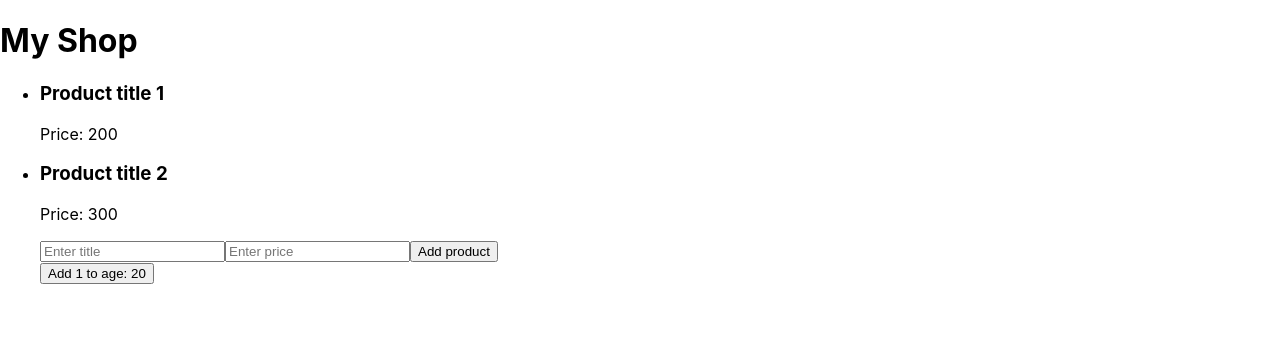
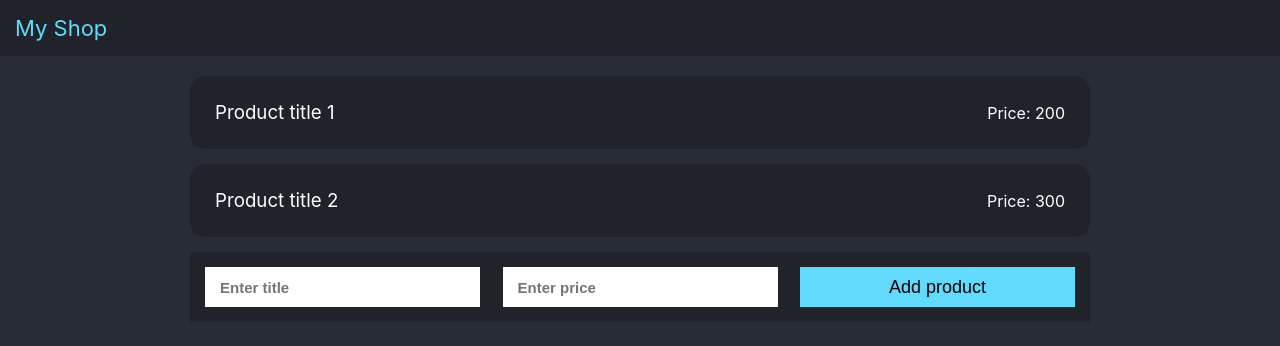
Before and after one commit to tauseef89/react-shop, a React (Create React App) app: page / in a window 1280 px wide. Shown: the top 346 px of the page. Built offline with nearby package versions, Linux system fonts and the light colour scheme.

Commit message:
styling added

```diff
--- a/src/components/Header.js
+++ b/src/components/Header.js
@@ -1,11 +1,21 @@
 import React from "react";
+// import "./header.css";
 
 const Header = () => {
   return (
-    <header>
+    <header
+    // style={headerStyle}
+    // style={{ color: "#fff", backgroundColor: "#563d7c", padding: "10px" }}
+    >
       <h1>My Shop</h1>
     </header>
   );
 };
 
+// const headerStyle = {
+//   color: "#fff",
+//   backgroundColor: "#563d7c",
+//   padding: "10px"
+// };
+
 export default Header;
--- a/src/components/ProductList.js
+++ b/src/components/ProductList.js
@@ -1,4 +1,4 @@
-import React, { useState, useEffect } from "react";
+import React, { useState } from "react";
 import ProductInfo from "./ProductInfo";
 import NewProductForm from "./NewProductForm";
 
@@ -15,7 +15,6 @@ const ProductList = () => {
       price: "300"
     }
   ]);
-  const [age, setAge] = useState(20);
 
   const addProduct = (title, price) => {
     setProducts([
@@ -23,21 +22,14 @@ const ProductList = () => {
       { title: title, price: price, id: Math.random() }
     ]);
   };
-  useEffect(() => {
-    console.log("useEffect callback", products);
-  }, [products]);
 
-  useEffect(() => {
-    console.log("useEffect callback", age);
-  }, [age]);
   return (
+    // <ul className={products.length < 3 ? "bg-red" : "bg-blue"}>
     <ul className="product-list">
       {products.map(product => {
         return <ProductInfo product={product} key={product.id} />;
       })}
       <NewProductForm addProduct={addProduct} />
-
-      <button onClick={() => setAge(age + 1)}>Add 1 to age: {age}</button>
     </ul>
   );
 };
--- /dev/null
+++ b/src/components/header.css
@@ -0,0 +1,5 @@
+header {
+  background: purple;
+  color: #fff;
+  padding: 10px;
+}
--- a/src/index.css
+++ b/src/index.css
@@ -1,13 +1,100 @@
+* {
+  margin: 0;
+  padding: 0;
+  box-sizing: border-box;
+}
 body {
-  margin: 0;
-  font-family: -apple-system, BlinkMacSystemFont, 'Segoe UI', 'Roboto', 'Oxygen',
-    'Ubuntu', 'Cantarell', 'Fira Sans', 'Droid Sans', 'Helvetica Neue',
+  font-family: -apple-system, BlinkMacSystemFont, "Segoe UI", "Roboto", "Oxygen",
+    "Ubuntu", "Cantarell", "Fira Sans", "Droid Sans", "Helvetica Neue",
     sans-serif;
   -webkit-font-smoothing: antialiased;
   -moz-osx-font-smoothing: grayscale;
+  background: #282c34;
+  color: #ffffff;
+}
+img {
+  max-width: 100%;
+}
+header {
+  background-color: #20232a;
+  padding: 15px;
+  margin-bottom: 20px;
+  display: flex;
+  justify-content: space-between;
+  justify-items: center;
+}
+header h1 {
+  font-size: 22px;
+  font-weight: 400;
+  color: #61dafb;
+}
+header span {
+  flex: auto;
+}
+header a {
+  color: #fff;
+  margin-left: 30px;
+  text-decoration: none;
 }
 
-code {
-  font-family: source-code-pro, Menlo, Monaco, Consolas, 'Courier New',
-    monospace;
+.product-list {
+  max-width: 900px;
+  margin: auto;
 }
+
+.product-list li {
+  background: #20232a;
+  padding: 25px;
+  margin: 15px 0px;
+  list-style: none;
+  border-radius: 15px;
+  text-align: center;
+  display: flex;
+  flex-wrap: wrap;
+  justify-content: space-between;
+  align-items: center;
+}
+.product-list li h3 {
+  font-weight: 400;
+}
+.product-list li button {
+  background: red;
+  border: red;
+  color: #fff;
+  font-size: 20px;
+  padding: 0 10px;
+  line-height: 29px;
+  cursor: pointer;
+}
+
+.product-list li p {
+  text-align: left;
+}
+
+form {
+  background: #20232a;
+  max-width: 900px;
+  margin: 0 auto;
+  padding: 15px;
+  display: flex;
+  justify-content: space-between;
+}
+
+form input {
+  width: 100%;
+  max-width: 275px;
+  height: 40px;
+  font-size: 15px;
+}
+form input[type="text"] {
+  background: #fff;
+  border: #fff;
+  padding-left: 15px;
+  font-weight: 600;
+}
+form input[type="submit"] {
+  background: #61dafb;
+  border: #61dafb;
+  cursor: pointer;
+  font-size: 18px;
+}
```
